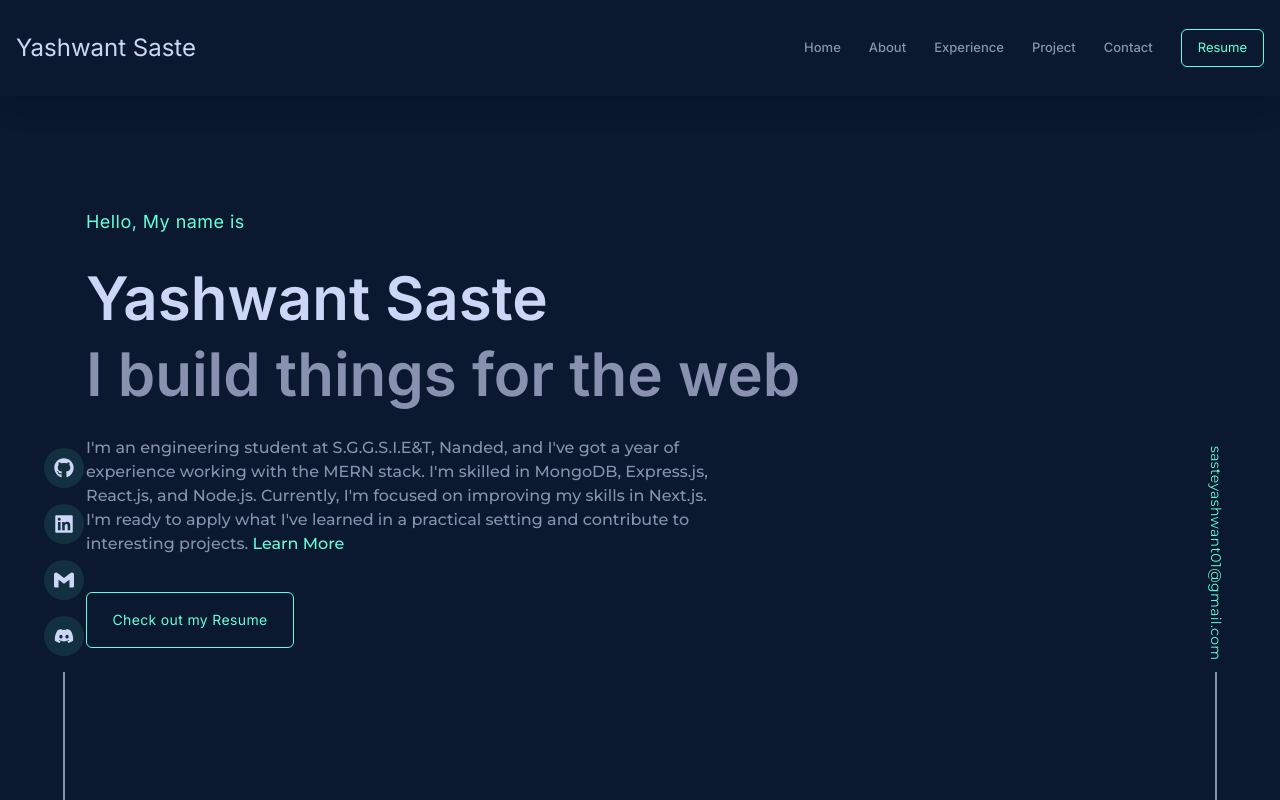
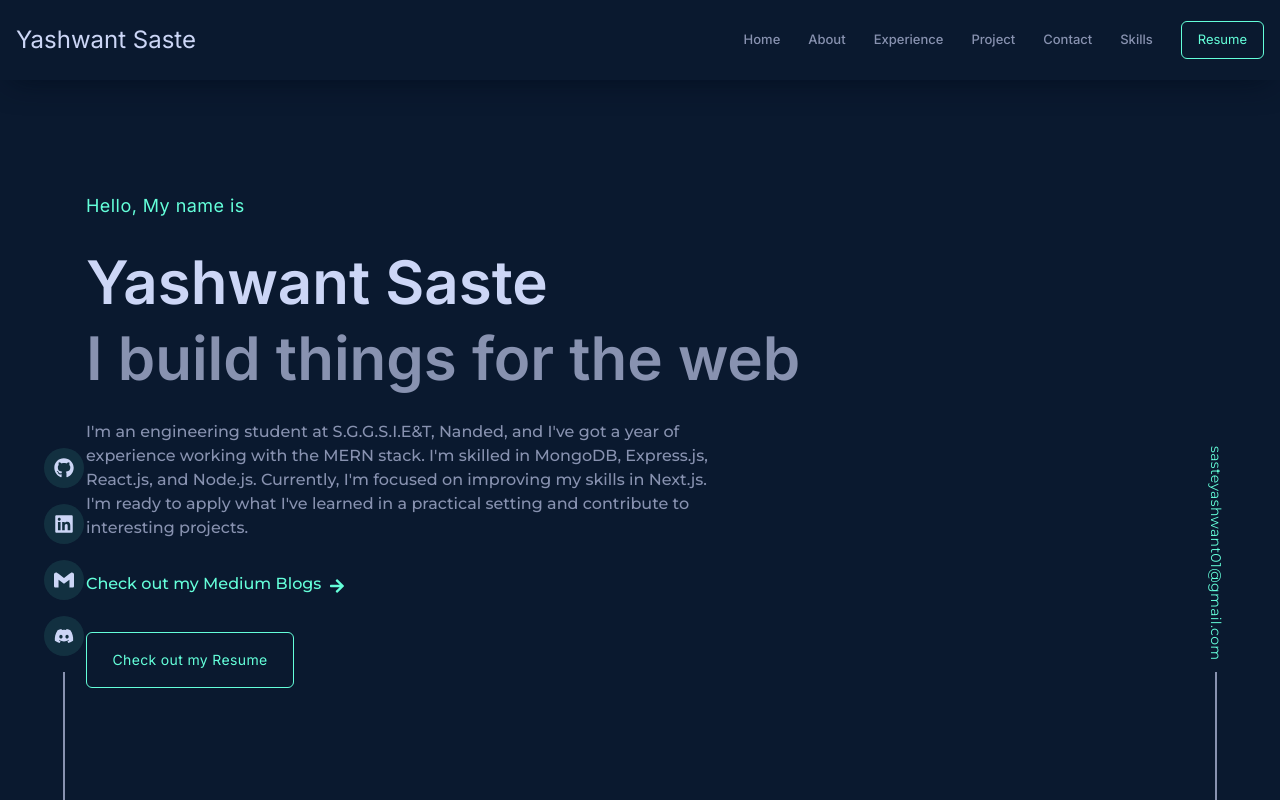
Before and after one commit to YashwantSaste/resume-portfolio, a Next.js app: page / in a window 1280 px wide. Built offline with nearby package versions, Linux system fonts and the light colour scheme.

Commit message:
Adding medium blogs

```diff
--- a/package.json
+++ b/package.json
@@ -14,7 +14,7 @@
     "react": "^18",
     "react-dom": "^18",
     "react-icons": "^5.0.0",
-    "tailwind-scrollbar": "^3.0.5"
+    "tailwind-scrollbar": "^3.1.0"
   },
   "devDependencies": {
     "@types/node": "^20",
--- a/src/app/page.tsx
+++ b/src/app/page.tsx
@@ -18,7 +18,7 @@ export default function Home() {
      scrollbar-thumb-textDark/60
     ">
       <Navbar/>
-      <div className="w-full h-[88vh] xl:flex items-center gap-20 justify-between">
+      <div className="w-full h-[88vh] xl:flex items-center gap-16 justify-between">
         <motion.div
         initial={{opacity:0}}
         animate={{opacity:1}}
--- a/src/components/HomePageComponents/Banner.tsx
+++ b/src/components/HomePageComponents/Banner.tsx
@@ -1,10 +1,12 @@
 import React from 'react'
 import {motion} from 'framer-motion'
+import { BsArrowBarRight, BsArrowLeft } from 'react-icons/bs'
+import { FaArrowRight } from 'react-icons/fa'
 const Banner = () => {
 
   return (
     <section id="home"
-    className='max-w-contentContainer mx-auto py-10 mdl:py-24 flex flex-col gap-4
+    className='max-w-contentContainer mx-auto py-8 mdl:py-24 flex flex-col gap-4
     lgl:gap-8 mdl:px-10 xl:px-4'
     >
         <motion.h3
@@ -38,15 +40,28 @@ const Banner = () => {
             I&apos;m ready to apply what I&apos;ve learned in a practical setting and contribute to
             interesting projects.
             {" "}
-            <a href='https://www.linkedin.com/in/yashwant-saste-466b53239/' target='_blank'>
+
+        </motion.p>
+        <motion.p
+        initial={{y:10, opacity:0}}
+        animate={{y:0,opacity:1}}
+        transition={{duration:0.5,delay:0.8}}
+        className='text-base md:max-w-[650px] text-textDark font-medium'
+        >
+           <a href='https://medium.com/@sasteyashwant' target='_blank'
+           className='flex items-center gap-2'
+           >
                 <span className='text-textGreen inline-flex relative cursor-pointer h-7 overflow-x-hidden group'>
-                    Learn More
+                    Check out my Medium Blogs
                     <span className='absolute w-full h-[1px] bg-textGreen left-0 bottom-1 -translate-x-[110%]
                     group-hover:translate-x-0 transition-transform duration-500
                     '/>
                 </span>
+                <FaArrowRight className="text-md text-textGreen"/>
             </a>
+
         </motion.p>
+
         <a href="https://drive.google.com/file/d/1pnSfRaUksOyKQGbv9pKwLaFrUc67B8Ec/view?usp=sharing" target='_blank'>
             <motion.button
             initial={{y:10, opacity:0}}
--- a/src/components/Navbar.tsx
+++ b/src/components/Navbar.tsx
@@ -25,7 +25,7 @@ const Navbar = () => {
         e.currentTarget.classList.add("active")
     }
   return (
-    <div className='w-full shadow-navbarShadow h-20 lg:h-[12vh] sticky top-0 z-50 bg-bodyColor px-4'>
+    <div className='w-full shadow-navbarShadow h-20 lg:h-[10vh] sticky top-0 z-50 bg-bodyColor px-4'>
         <div className='max-w-container h-full mx-auto py-1 font-titleFont flex items-center justify-between'>
             <motion.div
                 initial={{opacity:0}}
@@ -36,7 +36,7 @@ const Navbar = () => {
                 Yashwant Saste
             </motion.div>
             <div className='hidden mdl:inline-flex items-center gap-7'>
-                <ul className='flex text-[13px] gap-7'>
+                <ul className='flex text-[13px] md:gap-4d lgl:gap-7'>
                     {
                         Navlinks.map((spec)=>(
                             <Link href={spec.link} key={spec.id}
--- a/src/components/ProjectsComponents/index.tsx
+++ b/src/components/ProjectsComponents/index.tsx
@@ -29,7 +29,7 @@ const Projects = () => {
                         Featured Projects
                     </p>
                     <h3 className='text-2xl font-bold'>
-                        QnaPDF:PDF to Questions {" "}<span className='text-textGreen'>(Ongoing)</span>
+                        QnaPDF:Ask Questions to  your PDF
                     </h3>
                     <p className='bg-[#112240] text-sm md:text-base p-2 md:p-6 rounded-md'>
                        This is my ongoing project made by utilizing the power of NextJS 14 and learning the core concepts and with that building
@@ -69,8 +69,8 @@ const Projects = () => {
 
         </div>
 
-        <div className='w-full flex flex-col items-center justify-center gap-20 mt-10'>
-            <div className='flex flex-col xl:flex-row-reverse gap-6'>
+        <div className='w-full flex flex-col items-center justify-center gap-20 mt-10 xl:-ml-16'>
+            <div className='flex flex-col xl:flex-row-reverse gap-4'>
                 <a href="https://studynotion-yashwant-saste.vercel.app/" target='_blank'
                 className='w-full xl:w-1/2 h-auto relative group'
                 >
@@ -89,7 +89,7 @@ const Projects = () => {
                     <h3 className='text-2xl font-bold'>
                         StudyNotion: A Course Management Based Web application
                     </h3>
-                    <p className='bg-[#112240] text-sm md:text-base p-2 md:p-6 rounded-md'>
+                    <p className='bg-[#112240] text-sm md:text-left md:text-base p-2 md:p-6 rounded-md'>
 
                             StudyNotion, a user-centric EdTech platform developed with the full MERN stack,
                              offers a dual login system for both instructors and students.
--- a/src/components/skillsCompnonents/Skills.tsx
+++ b/src/components/skillsCompnonents/Skills.tsx
@@ -6,9 +6,8 @@ import Image from 'next/image'
 const Skills = () => {
   return (
     <section
-    className='max-w-contentContainer hidden mx-auto py-10 xl:py-32 md:flex flex-col gap-4 items-center justify-center
-
-    '
+    className='max-w-contentContainer hidden mx-auto py-10 xl:py-24 md:flex flex-col gap-4 items-center justify-center'
+    id='skills'
     >
         <motion.h2
         initial={{opacity:0}}
--- a/src/lib/data.ts
+++ b/src/lib/data.ts
@@ -25,6 +25,11 @@ export const Navlinks=[
         id:"5",
         name:"Contact",
         link:"#contact"
+    },
+    {
+        id:"6",
+        name:"Skills",
+        link:"#skills"
     },
 ]
 
@@ -87,6 +92,10 @@ export const aboutTechnologies=[
         id:"8",
         skill:"Tailwind CSS"
     },
+    {
+        id:"9",
+        skill:"Docker"
+    },
 ]
 
 export const workExperience=[
```
Also changed, not shown: 1 other file (tests, documents, lock files or other folders).
